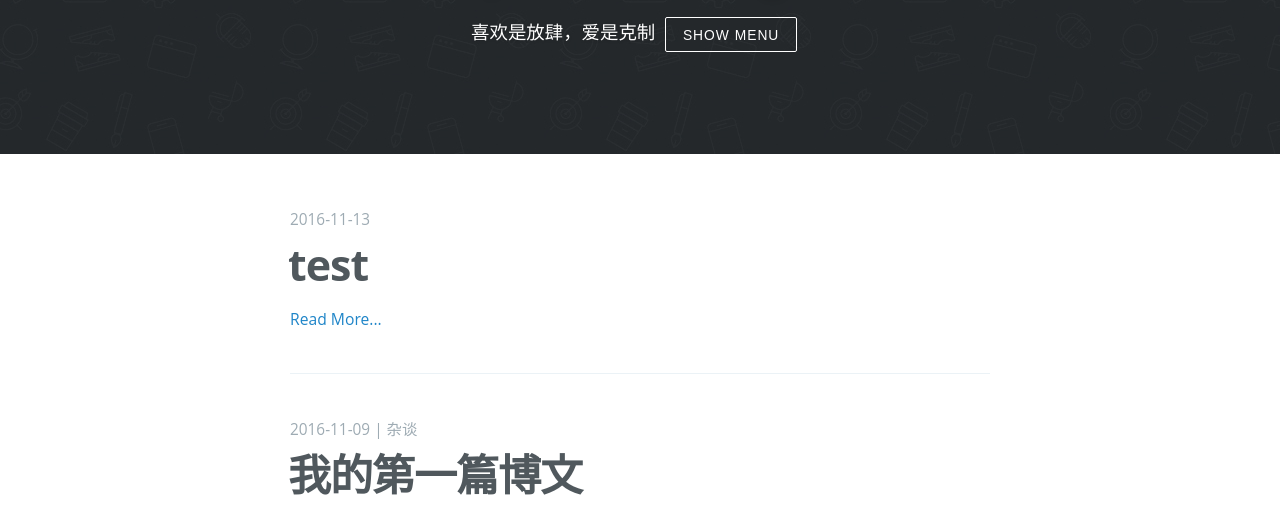
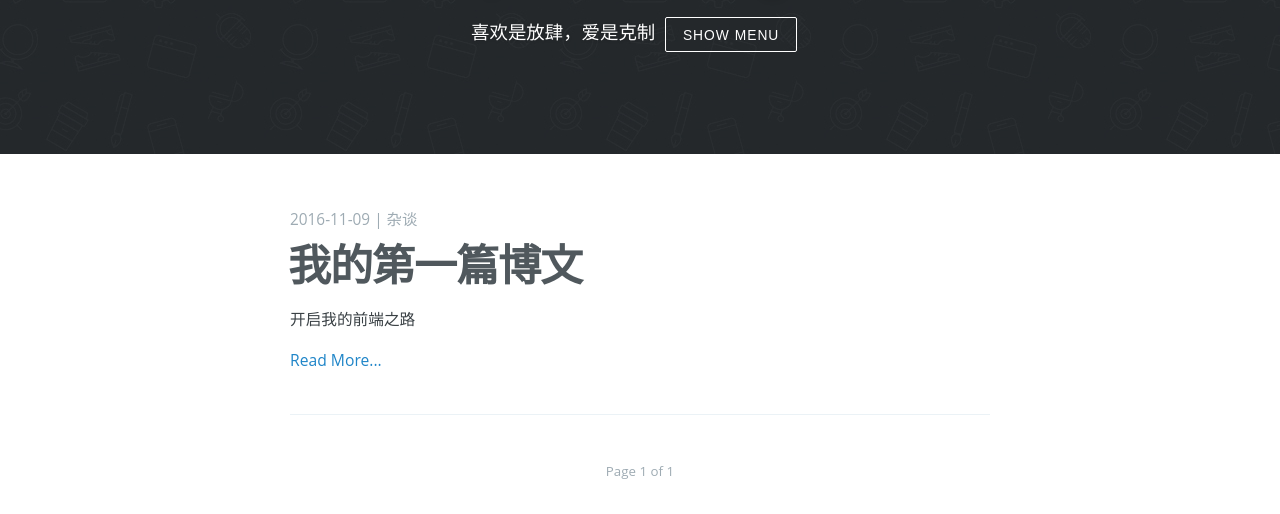
Before and after one commit to DurianSUN/DurianSun.github.io, a plain HTML site: page index.html in a window 1280 px wide. Shown: the part 266-780 px from the top of the page. Drawn offline with nearby package versions, Linux system fonts and the light colour scheme.

Commit message:
Site updated: 2016-11-13 20:45:12

```diff
--- a/index.html
+++ b/index.html
@@ -43,30 +43,6 @@
 
 
 <main class="content" role="main">
-
-  <article class="post">
-    <header class="post-header">
-      <span class="post-meta">
-      <time datetime="2016-11-13T11:50:44.000Z" itemprop="datePublished">
-          2016-11-13
-      </time>
-
-</span>
-      <h2 class="post-title"><a href="/2016/11/13/test/">test</a></h2>
-    </header>
-    <section class="post-excerpt">
-      <p>
-
-
-
-      </p>
-
-      <p>
-          <a href="/2016/11/13/test/" class="excerpt-link">Read More...</a>
-      </p>
-
-    </section>
-  </article>
 
   <article class="post">
     <header class="post-header">
```
Also changed, not shown: 2016/11/09/第一篇博文/index.html (+0 -4 lines), archives/2016/11/index.html (+0 -24 lines), archives/2016/index.html (+0 -24 lines), archives/index.html (+0 -24 lines), atom.xml (+1 -15 lines).
